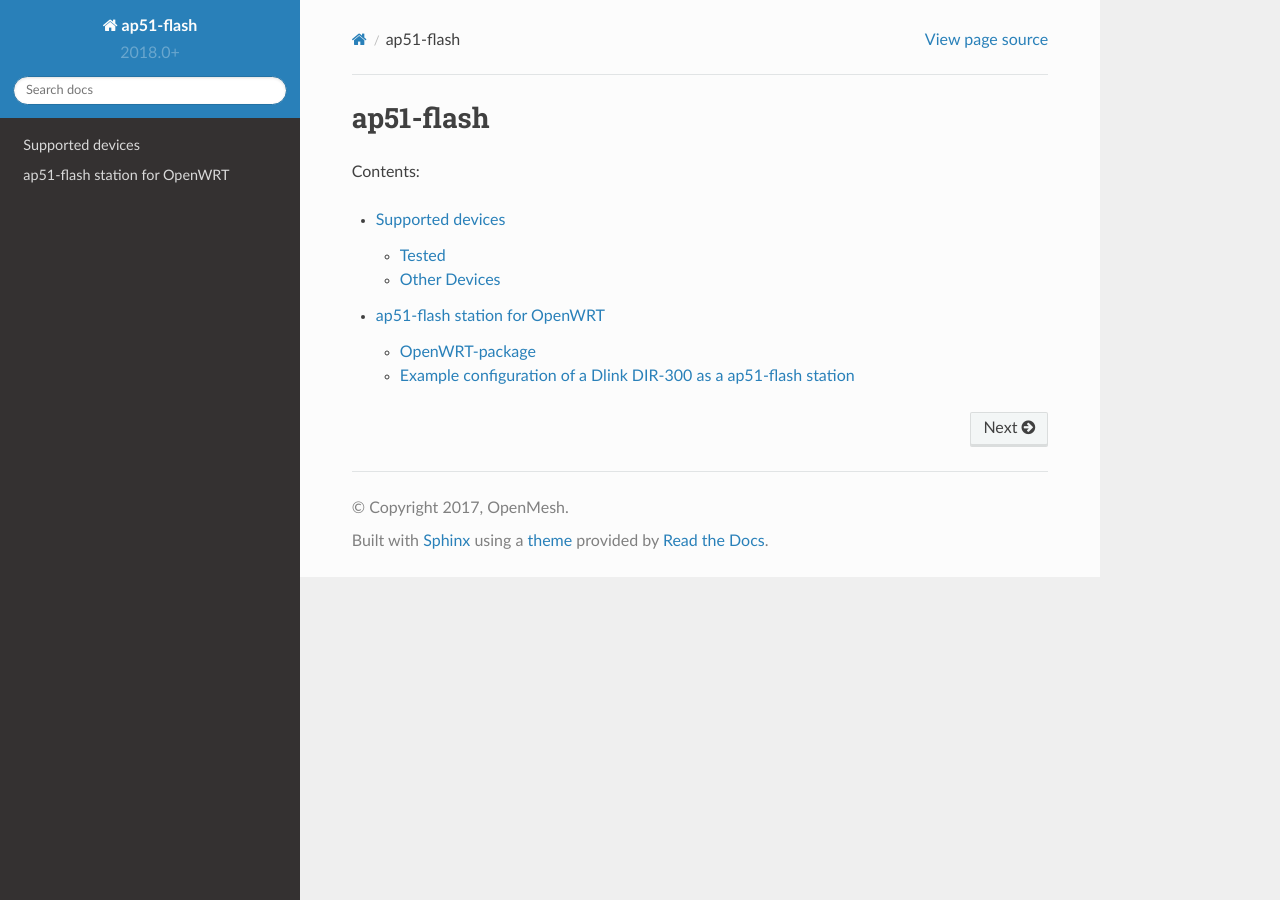
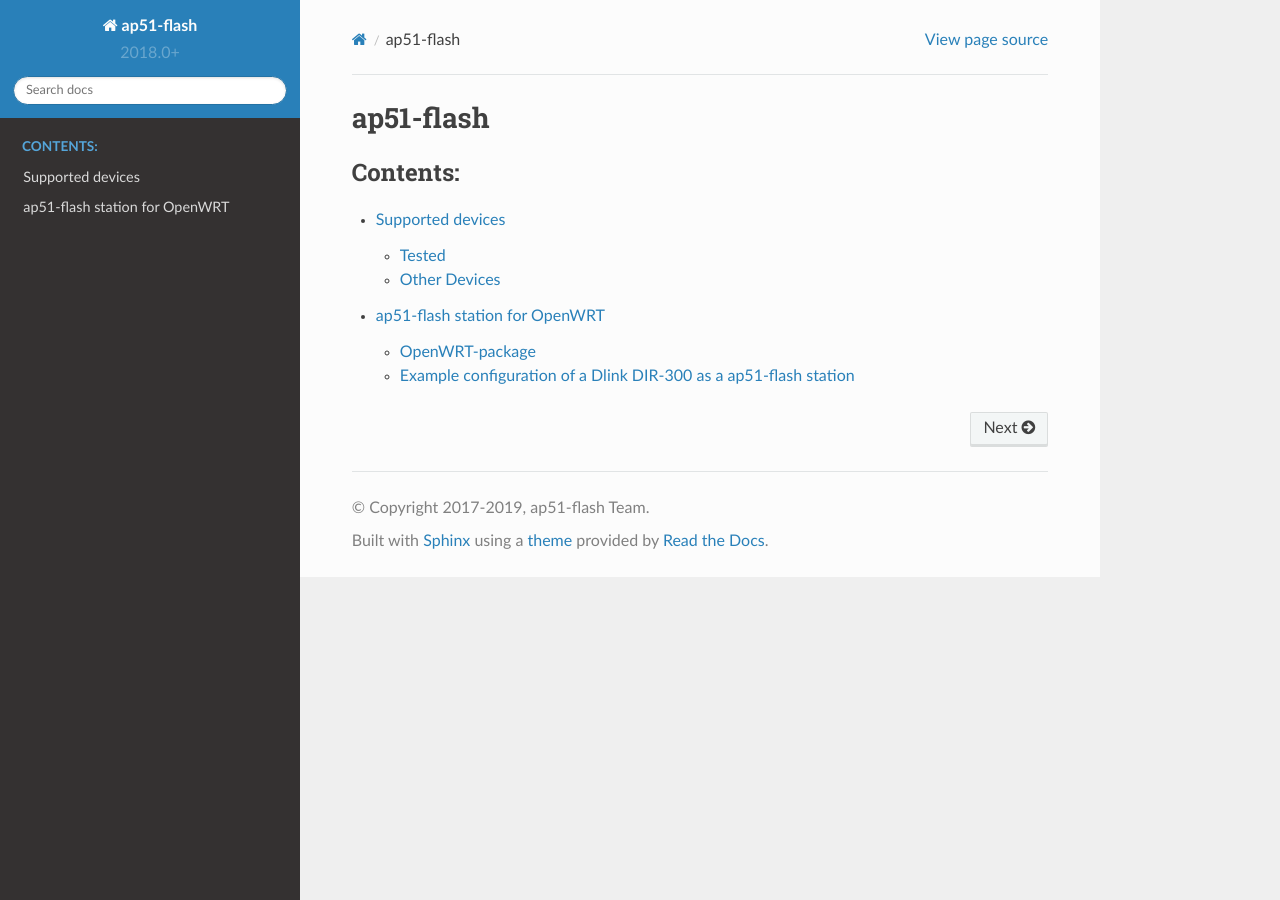
Before and after one commit to ap51-flash/ap51-flash, a Sphinx documentation site: the page built from docs/index.rst, in a window 1280 px wide. Built offline with Sphinx 7.4.7 and the Read the Docs theme 2.0.0, drawn with Linux system fonts in a browser that asks for light colours; some of the changed lines change nothing that is shown.

Commit message:
ap51-flash: Simplify sphinx configuration
Signed-off-by: Sven Eckelmann <seckelmann@datto.com>

```diff
--- a/docs/conf.py
+++ b/docs/conf.py
@@ -1,28 +1,26 @@
 # -*- coding: utf-8 -*-
+# SPDX-License-Identifier: GPL-3.0-or-later
+# SPDX-FileCopyrightText: 2017-2019, Sven Eckelmann <sven@narfation.org>
+
+# Configuration file for the Sphinx documentation builder.
 #
-# ap51-flash documentation build configuration file, created by
-# sphinx-quickstart on Thu Sep  7 16:08:55 2017.
-#
-# This file is execfile()d with the current directory set to its
-# containing dir.
-#
-# Note that not all possible configuration values are present in this
-# autogenerated file.
-#
-# All configuration values have a default; values that are commented out
-# serve to show the default.
-#
-# SPDX-License-Identifier: GPL-3.0-or-later
+# This file does only contain a selection of the most common options. For a
+# full list see the documentation:
+# http://www.sphinx-doc.org/en/master/config
 
-# If extensions (or modules to document with autodoc) are in another directory,
-# add these directories to sys.path here. If the directory is relative to the
-# documentation root, use os.path.abspath to make it absolute, like shown here.
-#
-import os
-import sys
-sys.path.insert(0, os.path.abspath('..'))
+# -- Project information -----------------------------------------------------
 
-# -- General configuration ------------------------------------------------
+project = u'ap51-flash'
+copyright = u'2017-2019, ap51-flash Team'
+author = u'ap51-flash Team'
+
+# The short X.Y version
+version = u'2018.0+'
+# The full version, including alpha/beta/rc tags
+release = u'2018.0+'
+
+
+# -- General configuration ---------------------------------------------------
 
 # If your documentation needs a minimal Sphinx version, state it here.
 #
@@ -32,7 +30,6 @@
 # extensions coming with Sphinx (named 'sphinx.ext.*') or your custom
 # ones.
 extensions = [
-    'sphinx.ext.autodoc',
 ]
 
 # Add any paths that contain templates here, relative to this directory.
@@ -44,26 +41,8 @@
 # source_suffix = ['.rst', '.md']
 source_suffix = '.rst'
 
-# The encoding of source files.
-#
-# source_encoding = 'utf-8-sig'
-
 # The master toctree document.
 master_doc = 'index'
-
-# General information about the project.
-project = u'ap51-flash'
-copyright = u'2017, OpenMesh'
-author = u'OpenMesh'
-
-# The version info for the project you're documenting, acts as replacement for
-# |version| and |release|, also used in various other places throughout the
-# built documents.
-#
-# The short X.Y version.
-version = u'2018.0+'
-# The full version, including alpha/beta/rc tags.
-release = u'2018.0+'
 
 # The language for content autogenerated by Sphinx. Refer to documentation
 # for a list of supported languages.
@@ -72,53 +51,16 @@
 # Usually you set "language" from the command line for these cases.
 language = None
 
-# There are two options for replacing |today|: either, you set today to some
-# non-false value, then it is used:
-#
-# today = ''
-#
-# Else, today_fmt is used as the format for a strftime call.
-#
-# today_fmt = '%B %d, %Y'
-
 # List of patterns, relative to source directory, that match files and
 # directories to ignore when looking for source files.
-# This patterns also effect to html_static_path and html_extra_path
-exclude_patterns = ['_build', 'Thumbs.db', '.DS_Store']
-
-# The reST default role (used for this markup: `text`) to use for all
-# documents.
-#
-# default_role = None
-
-# If true, '()' will be appended to :func: etc. cross-reference text.
-#
-# add_function_parentheses = True
-
-# If true, the current module name will be prepended to all description
-# unit titles (such as .. function::).
-#
-# add_module_names = True
-
-# If true, sectionauthor and moduleauthor directives will be shown in the
-# output. They are ignored by default.
-#
-# show_authors = False
+# This pattern also affects html_static_path and html_extra_path.
+exclude_patterns = [u'_build', 'Thumbs.db', '.DS_Store']
 
 # The name of the Pygments (syntax highlighting) style to use.
 pygments_style = 'sphinx'
 
-# A list of ignored prefixes for module index sorting.
-# modindex_common_prefix = []
 
-# If true, keep warnings as "system message" paragraphs in the built documents.
-# keep_warnings = False
-
-# If true, `todo` and `todoList` produce output, else they produce nothing.
-todo_include_todos = False
-
-
-# -- Options for HTML output ----------------------------------------------
+# -- Options for HTML output -------------------------------------------------
 
 # The theme to use for HTML and HTML Help pages.  See the documentation for
 # a list of builtin themes.
@@ -131,132 +73,46 @@
 #
 # html_theme_options = {}
 
-# Add any paths that contain custom themes here, relative to this directory.
-# html_theme_path = []
-
-# The name for this set of Sphinx documents.
-# "<project> v<release> documentation" by default.
-#
-# html_title = u'ap51-flash v2018.0+'
-
-# A shorter title for the navigation bar.  Default is the same as html_title.
-#
-# html_short_title = None
-
-# The name of an image file (relative to this directory) to place at the top
-# of the sidebar.
-#
-# html_logo = None
-
-# The name of an image file (relative to this directory) to use as a favicon of
-# the docs.  This file should be a Windows icon file (.ico) being 16x16 or 32x32
-# pixels large.
-#
-# html_favicon = None
-
 # Add any paths that contain custom static files (such as style sheets) here,
 # relative to this directory. They are copied after the builtin static files,
 # so a file named "default.css" will overwrite the builtin "default.css".
 html_static_path = ['_static']
 
-# Add any extra paths that contain custom files (such as robots.txt or
-# .htaccess) here, relative to this directory. These files are copied
-# directly to the root of the documentation.
+# Custom sidebar templates, must be a dictionary that maps document names
+# to template names.
 #
-# html_extra_path = []
-
-# If not None, a 'Last updated on:' timestamp is inserted at every page
-# bottom, using the given strftime format.
-# The empty string is equivalent to '%b %d, %Y'.
-#
-# html_last_updated_fmt = None
-
-# If true, SmartyPants will be used to convert quotes and dashes to
-# typographically correct entities.
-#
-# html_use_smartypants = True
-
-# Custom sidebar templates, maps document names to template names.
+# The default sidebars (for documents that don't match any pattern) are
+# defined by theme itself.  Builtin themes are using these templates by
+# default: ``['localtoc.html', 'relations.html', 'sourcelink.html',
+# 'searchbox.html']``.
 #
 # html_sidebars = {}
 
-# Additional templates that should be rendered to pages, maps page names to
-# template names.
-#
-# html_additional_pages = {}
 
-# If false, no module index is generated.
-#
-# html_domain_indices = True
-
-# If false, no index is generated.
-#
-# html_use_index = True
-
-# If true, the index is split into individual pages for each letter.
-#
-# html_split_index = False
-
-# If true, links to the reST sources are added to the pages.
-#
-# html_show_sourcelink = True
-
-# If true, "Created using Sphinx" is shown in the HTML footer. Default is True.
-#
-# html_show_sphinx = True
-
-# If true, "(C) Copyright ..." is shown in the HTML footer. Default is True.
-#
-# html_show_copyright = True
-
-# If true, an OpenSearch description file will be output, and all pages will
-# contain a <link> tag referring to it.  The value of this option must be the
-# base URL from which the finished HTML is served.
-#
-# html_use_opensearch = ''
-
-# This is the file name suffix for HTML files (e.g. ".xhtml").
-# html_file_suffix = None
-
-# Language to be used for generating the HTML full-text search index.
-# Sphinx supports the following languages:
-#   'da', 'de', 'en', 'es', 'fi', 'fr', 'hu', 'it', 'ja'
-#   'nl', 'no', 'pt', 'ro', 'ru', 'sv', 'tr', 'zh'
-#
-# html_search_language = 'en'
-
-# A dictionary with options for the search language support, empty by default.
-# 'ja' uses this config value.
-# 'zh' user can custom change `jieba` dictionary path.
-#
-# html_search_options = {'type': 'default'}
-
-# The name of a javascript file (relative to the configuration directory) that
-# implements a search results scorer. If empty, the default will be used.
-#
-# html_search_scorer = 'scorer.js'
+# -- Options for HTMLHelp output ---------------------------------------------
 
 # Output file base name for HTML help builder.
-htmlhelp_basename = 'AP51Flashdoc'
+htmlhelp_basename = 'ap51-flashdoc'
 
-# -- Options for LaTeX output ---------------------------------------------
+
+# -- Options for LaTeX output ------------------------------------------------
 
 latex_elements = {
-     # The paper size ('letterpaper' or 'a4paper').
-     #
-     # 'papersize': 'letterpaper',
+    # The paper size ('letterpaper' or 'a4paper').
+    #
+    # 'papersize': 'letterpaper',
 
-     # The font size ('10pt', '11pt' or '12pt').
-     #
-     # 'pointsize': '10pt',
+    # The font size ('10pt', '11pt' or '12pt').
+    #
+    # 'pointsize': '10pt',
 
-     # Additional stuff for the LaTeX preamble.
-     #
-     # 'preamble': '',
+    # Additional stuff for the LaTeX preamble.
+    #
+    # 'preamble': '',
 
-     # Latex figure (float) alignment
-     #
-     # 'figure_align': 'htbp',
+    # Latex figure (float) alignment
+    #
+    # 'figure_align': 'htbp',
 }
 
 # Grouping the document tree into LaTeX files. List of tuples
@@ -264,43 +120,11 @@
 #  author, documentclass [howto, manual, or own class]).
 latex_documents = [
     (master_doc, 'ap51-flash.tex', u'ap51-flash Documentation',
-     u'OpenMesh', 'manual'),
+     u'ap51-flash Team', 'manual'),
 ]
 
-# The name of an image file (relative to this directory) to place at the top of
-# the title page.
-#
-# latex_logo = None
 
-# For "manual" documents, if this is true, then toplevel headings are parts,
-# not chapters.
-#
-# latex_use_parts = False
-
-# If true, show page references after internal links.
-#
-# latex_show_pagerefs = False
-
-# If true, show URL addresses after external links.
-#
-# latex_show_urls = False
-
-# Documents to append as an appendix to all manuals.
-#
-# latex_appendices = []
-
-# It false, will not define \strong, \code, 	itleref, \crossref ... but only
-# \sphinxstrong, ..., \sphinxtitleref, ... To help avoid clash with user added
-# packages.
-#
-# latex_keep_old_macro_names = True
-
-# If false, no module index is generated.
-#
-# latex_domain_indices = True
-
-
-# -- Options for manual page output ---------------------------------------
+# -- Options for manual page output ------------------------------------------
 
 # One entry per manual page. List of tuples
 # (source start file, name, description, authors, manual section).
@@ -309,12 +133,8 @@
      [author], 1)
 ]
 
-# If true, show URL addresses after external links.
-#
-# man_show_urls = False
 
-
-# -- Options for Texinfo output -------------------------------------------
+# -- Options for Texinfo output ----------------------------------------------
 
 # Grouping the document tree into Texinfo files. List of tuples
 # (source start file, target name, title, author,
@@ -325,18 +145,20 @@
      'Miscellaneous'),
 ]
 
-# Documents to append as an appendix to all manuals.
+
+# -- Options for Epub output -------------------------------------------------
+
+# Bibliographic Dublin Core info.
+epub_title = project
+
+# The unique identifier of the text. This can be a ISBN number
+# or the project homepage.
 #
-# texinfo_appendices = []
+# epub_identifier = ''
 
-# If false, no module index is generated.
+# A unique identification for the text.
 #
-# texinfo_domain_indices = True
+# epub_uid = ''
 
-# How to display URL addresses: 'footnote', 'no', or 'inline'.
-#
-# texinfo_show_urls = 'footnote'
-
-# If true, do not generate a @detailmenu in the "Top" node's menu.
-#
-# texinfo_no_detailmenu = False
+# A list of files that should not be packed into the epub file.
+epub_exclude_files = ['search.html']
--- a/docs/index.rst
+++ b/docs/index.rst
@@ -1,13 +1,14 @@
 .. SPDX-License-Identifier: GPL-3.0-or-later
+.. SPDX-FileCopyrightText: Marek Lindner <mareklindner@neomailbox.ch>
+.. SPDX-FileCopyrightText: 2017-2019, Sven Eckelmann <sven@narfation.org>
 
 ==========
 ap51-flash
 ==========
 
-Contents:
-
 .. toctree::
    :maxdepth: 2
+   :caption: Contents:
 
 
    supported-devices/index
```
Also changed, not shown: 1 other file.
